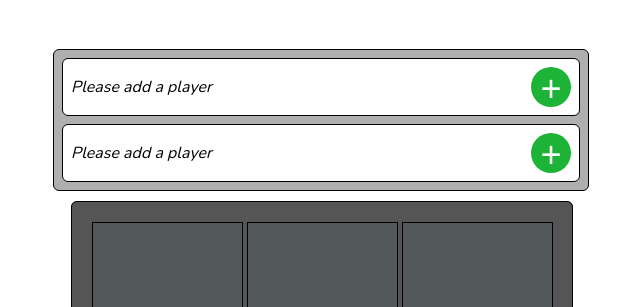
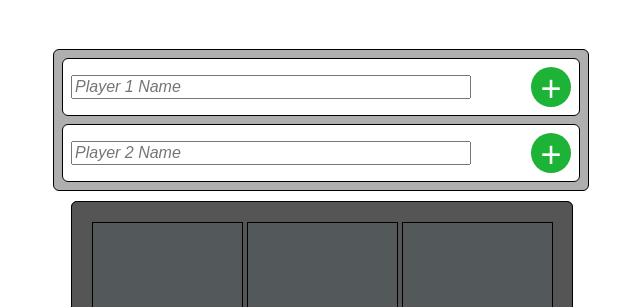
Before and after one commit to njcushing/odin-tic-tac-toe, a website: page index.html in a window 1280 px wide. Shown: the top 307 px of the page, without its empty margins (319-959 px from the left). Drawn offline with nearby package versions, Linux system fonts and the light colour scheme.

Commit message:
Change player name headers to inputs

```diff
--- a/index.html
+++ b/index.html
@@ -10,13 +10,15 @@
         <div class="main">
             <div class="player-container">
                 <div class="player-info player-one" state="empty">
-                    <h3 class="player-name">Please add a player</h3>
+                    <input type="text" id="playerTwoName" name="playerTwoName"
+                        class="player-name" placeholder="Player 1 Name"></input>
                     <h3 class="player-char"></h3>
                     <button class="add-player">+</button>
                     <button class="remove-player">-</button>
                 </div>
                 <div class="player-info player-two" state="empty">
-                    <h3 class="player-name">Please add a player</h3>
+                    <input type="text" id="playerOneName" name="playerOneName"
+                        class="player-name" placeholder="Player 2 Name"></input>
                     <h3 class="player-char"></h3>
                     <button class="add-player">+</button>
                     <button class="remove-player">-</button>
```
